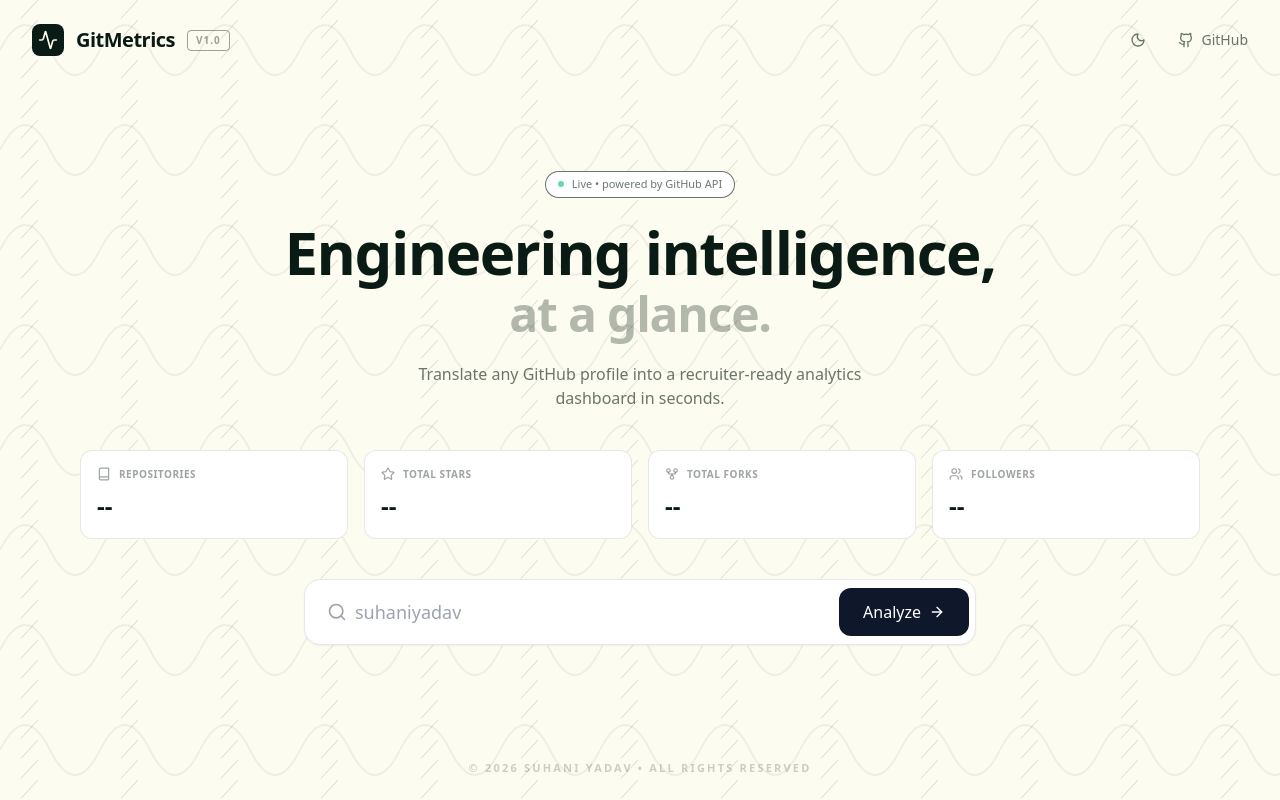
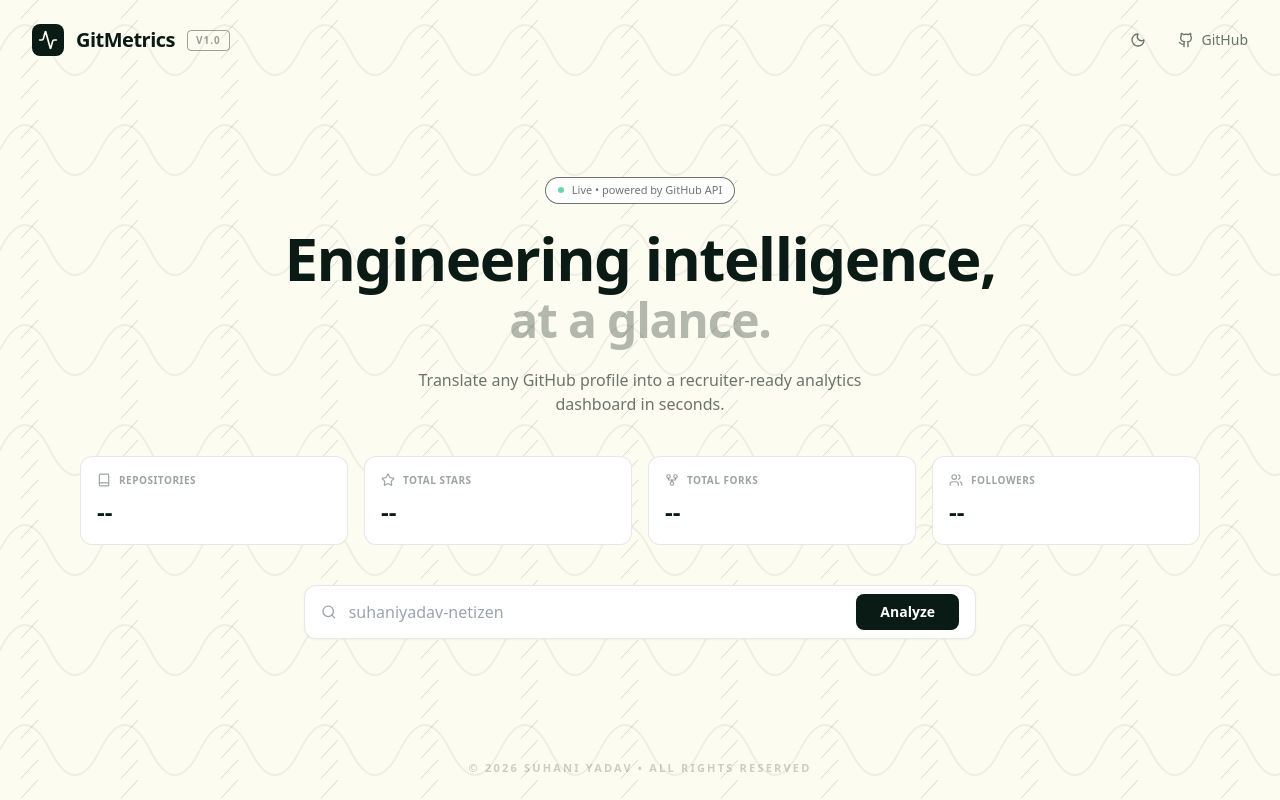
Before and after one commit to suhaniyadav-netizen/GitMetrics, a React (Vite) app: page / in a window 1280 px wide. Built offline with nearby package versions, Linux system fonts and the light colour scheme.

Commit message:
feat: fixed placeholder

```diff
--- a/src/components/SearchBar.jsx
+++ b/src/components/SearchBar.jsx
@@ -1,137 +1,18 @@
-import React, { useState, useEffect, useRef } from 'react';
-import { Search, X, ArrowRight, ChevronRight } from 'lucide-react';
-import { useNavigate, useParams } from 'react-router-dom';
-import axios from 'axios';
+import React from 'react';
+import { Search } from 'lucide-react';
 
-export default function SearchBar() {
-  const { username } = useParams();
-  const [query, setQuery] = useState(username || '');
-  const [suggestions, setSuggestions] = useState([]);
-  const [showDropdown, setShowDropdown] = useState(false);
-  const navigate = useNavigate();
-  const wrapperRef = useRef(null);
-
-  useEffect(() => {
-    if (username) {
-      setQuery(username);
-    } else {
-      setQuery('');
-    }
-  }, [username]);
-
-  useEffect(() => {
-    const fetchSuggestions = async () => {
-      if (query.trim().length < 2) {
-        setSuggestions([]);
-        setShowDropdown(false);
-        return;
-      }
-
-      try {
-        const response = await axios.get(`https://api.github.com/search/users?q=${query}&per_page=6`);
-        setSuggestions(response.data.items);
-        setShowDropdown(true);
-      } catch (error) {
-        console.error("Failed to fetch suggestions");
-      }
-    };
-
-    const timeoutId = setTimeout(fetchSuggestions, 300);
-    return () => clearTimeout(timeoutId);
-  }, [query]);
-
-  useEffect(() => {
-    function handleClickOutside(event) {
-      if (wrapperRef.current && !wrapperRef.current.contains(event.target)) {
-        setShowDropdown(false);
-      }
-    }
-    document.addEventListener("mousedown", handleClickOutside);
-    return () => document.removeEventListener("mousedown", handleClickOutside);
-  }, [wrapperRef]);
-
-  const handleSubmit = (e) => {
-    e.preventDefault();
-    if (query.trim()) {
-      setShowDropdown(false);
-      navigate(`/dashboard/${query.trim()}`);
-    }
-  };
-
-  const handleSelect = (selectedUsername) => {
-    setQuery(selectedUsername);
-    setShowDropdown(false);
-    navigate(`/dashboard/${selectedUsername}`);
-  };
-
+export default function SearchBar({ placeholder }) {
   return (
-    <div ref={wrapperRef} className="relative w-full max-w-2xl mx-auto">
-      <form onSubmit={handleSubmit}>
-        <div className="relative z-10 flex items-center w-full p-1.5 bg-white border border-gray-200 shadow-sm rounded-2xl hover:shadow-md transition-shadow focus-within:border-gray-300 focus-within:ring-4 focus-within:ring-gray-50">
-
-          <div className="flex items-center justify-center pl-4 pr-2 text-gray-400">
-            <Search className="w-5 h-5" />
-          </div>
-
-          <input
-            type="text"
-            value={query}
-            onChange={(e) => setQuery(e.target.value)}
-            onFocus={() => {
-              if (suggestions.length > 0) setShowDropdown(true);
-            }}
-            placeholder="suhaniyadav"
-            className="flex-1 py-3 text-lg bg-transparent outline-none text-accent placeholder-gray-400"
-          />
-
-          {query && (
-            <button
-              type="button"
-              onClick={() => {
-                setQuery('');
-                setSuggestions([]);
-                setShowDropdown(false);
-              }}
-              className="p-2 mr-1 text-gray-400 transition-colors hover:text-gray-600 rounded-full hover:bg-gray-100"
-            >
-              <X className="w-5 h-5" />
-            </button>
-          )}
-
-          <button
-            type="submit"
-            className="flex items-center gap-2 px-6 py-3 font-medium text-white transition-colors bg-accent rounded-xl hover:bg-black"
-          >
-            Analyze
-            <ArrowRight className="w-4 h-4" />
-          </button>
-
-        </div>
-      </form>
-
-      {showDropdown && suggestions.length > 0 && (
-        <div className="absolute left-0 right-0 z-50 mt-2 overflow-hidden bg-white border border-gray-200 shadow-xl rounded-2xl">
-          <div className="flex flex-col divide-y divide-gray-100">
-            {suggestions.map((user) => (
-              <button
-                key={user.id}
-                onClick={() => handleSelect(user.login)}
-                className="flex items-center justify-between w-full px-4 py-3 transition-colors hover:bg-gray-50"
-              >
-                <div className="flex items-center gap-3">
-                  <img
-                    src={user.avatar_url}
-                    alt={user.login}
-                    className="w-8 h-8 border border-gray-100 rounded-full shadow-sm"
-                  />
-                  <span className="font-mono text-sm font-medium text-accent">{user.login}</span>
-                </div>
-                <ChevronRight className="w-4 h-4 text-gray-300" />
-              </button>
-            ))}
-          </div>
-        </div>
-      )}
+    <div className="flex items-center w-full px-4 py-2 bg-white dark:bg-[#11251E] rounded-xl shadow-sm border border-[#0A1A14]/10 dark:border-[#2DCD8D]/20">
+      <Search className="w-5 h-5 text-gray-400 mr-3" />
+      <input
+        type="text"
+        placeholder={placeholder || "suhaniyadav-netizen"}
+        className="w-full bg-transparent border-none focus:ring-0 text-[#0A1A14] dark:text-white placeholder-gray-400"
+      />
+      <button className="ml-2 p-2 bg-[#0A1A14] dark:bg-[#2DCD8D] text-white dark:text-[#0A1A14] rounded-lg font-bold text-sm px-6 hover:opacity-90 transition-opacity">
+        Analyze
+      </button>
     </div>
   );
 }
```
